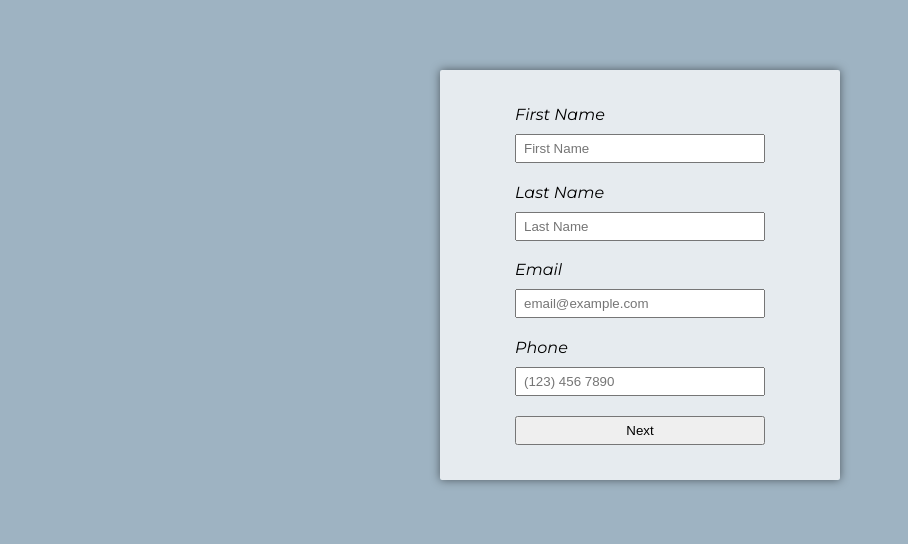
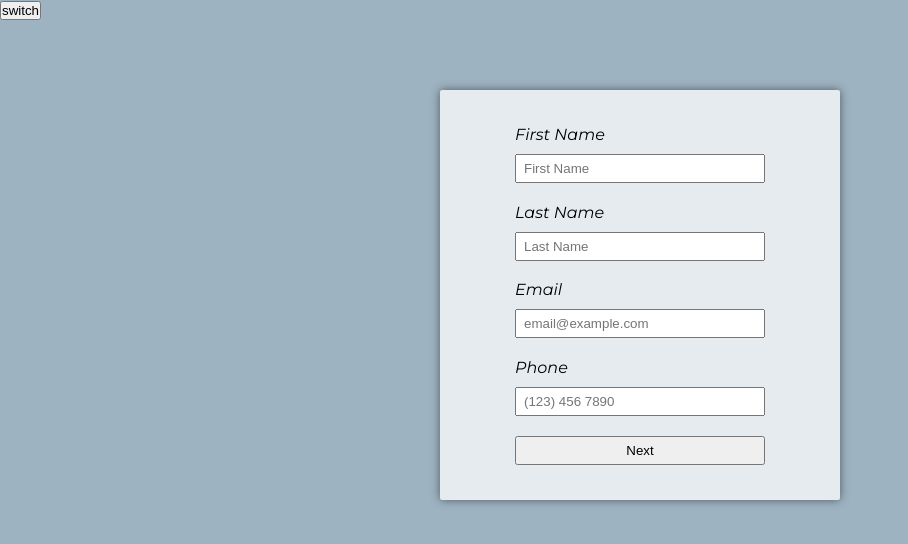
Before and after one commit to Austral1a/forms, a website built with webpack: page dist/index.html in a window 1280 px wide. Shown: the whole page, without its empty margins (0-908 px from the left). Built offline with nearby package versions, Linux system fonts and the light colour scheme.

Commit message:
add: temporary btn for switch theme

```diff
--- a/dist/index.html
+++ b/dist/index.html
@@ -8,7 +8,9 @@
     <title>Forms</title>
 </head>
 <body>
-    <header id="errors"></header>
+    <header class="theme">
+        <button class="theme__button_change">switch</button>
+    </header>
     <main>
         <form novalidate action="/" method="get" id="first-form">
             <label for="first-name">First Name</label>
```
